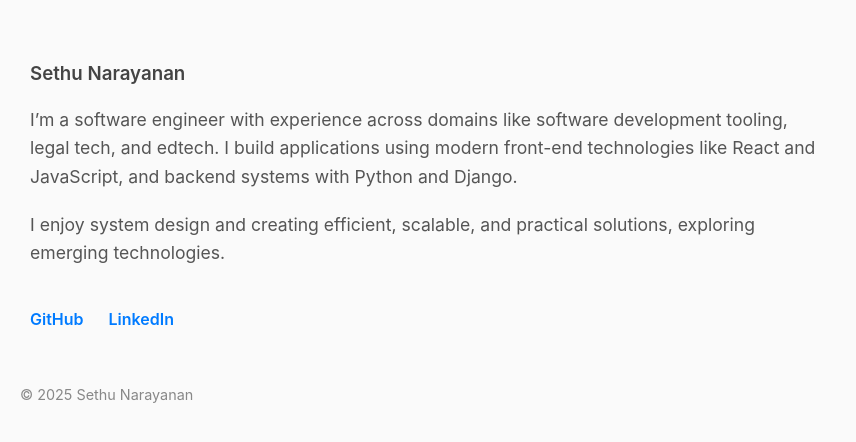
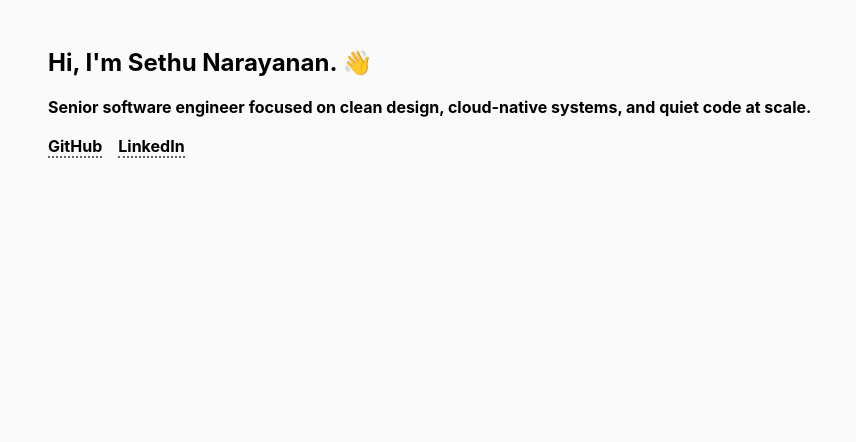
Before and after one commit to sethunarayanan/sethunarayanan.github.io, a plain HTML site: page index.html in a window 1280 px wide. Shown: the whole page, without its empty margins (0-856 px from the left). Drawn offline with Linux system fonts and the light colour scheme.

Commit message:
Cleaned up

```diff
--- a/css/style.css
+++ b/css/style.css
@@ -1,85 +1,36 @@
 body {
     font-family: -apple-system, BlinkMacSystemFont, "Segoe UI", Roboto, Oxygen, Ubuntu, Cantarell, "Helvetica Neue", sans-serif;
-    margin: 0;
-    padding: 40px 20px;
     background-color: #fafafa;
-    color: #333;
-    line-height: 1.6;
+    margin: 2rem;
 }
 
-h1 {
-    font-size: 2.5rem;
-    font-weight: 700;
-    color: #222;
-    margin-bottom: 20px;
-}
-
-h3 {
-    font-weight: 600;
-    margin-bottom: 15px;
-    color: #444;
-}
-
-section {
-    margin-bottom: 40px;
-    padding: 0 10px;
-    max-width: 800px;
-}
-
-#about p {
-    font-size: 1.1rem;
-    color: #555;
-    margin-bottom: 20px;
-}
-
-.external-links {
+ul {
+    margin-top: 1.2rem;
     list-style: none;
     padding: 0;
     display: flex;
-    gap: 25px;
-    margin: 0 0 20px 0;
+    gap: 1rem;
 }
 
-.external-links li a {
+ul li a {
+    font-weight: 700;
     text-decoration: none;
-    font-weight: 600;
-    color: #007bff;
-    border-bottom: 2px solid transparent;
-    transition: all 0.3s ease;
-    padding: 5px 0;
+    color: #000;
+    border-bottom: 2px dotted rgba(0, 0, 0, 0.6);
 }
 
-.external-links li a:hover {
-    border-bottom: 2px solid #007bff;
-    color: #0056b3;
-}
-
-.footer {
-    font-size: 0.9rem;
-    color: #888;
-    margin-top: 50px;
-    padding-bottom: 20px;
+ul li a:hover {
+    border-bottom: 2px solid #000;
 }
 
 @media (max-width: 600px) {
-  body {
-    font-size: 1.05rem;
-    padding: 20px 10px;
-  }
+    body {
+        margin-top: 30vh;
+    }
+}
 
-  h1 {
-    font-size: 2.2rem;
-  }
-
-  h3 {
-    font-size: 1.3rem;
-  }
-
-  #about p {
-    font-size: 1.15rem;
-  }
-
-  .external-links li a {
-    font-size: 1rem;
-  }
+@media (min-width: 1025px) {
+    body {
+        margin: 3rem;
+    }
 }
--- a/index.html
+++ b/index.html
@@ -3,34 +3,25 @@
 <head>
   <meta charset="UTF-8">
   <meta name="viewport" content="width=device-width, initial-scale=1.0">
-  <title>Sethu Narayanan | Personal Website</title>
+  <link rel="icon" type="image/png" href="assets/favicon.png">
+  <meta name="description" content="Senior Software Engineer.">
+  <meta property="og:title" content="Sethu Narayanan">
+  <meta property="og:description" content="Senior software engineer | Python | Django | FastAPI | JavaScript | React">
+  <meta property="og:type" content="website">
+  <title>Sethu Narayanan | Senior Software Engineer | Personal Website</title>
   <link rel="stylesheet" href="css/style.css">
 </head>
 <body>
-<section id="about">
-<h3>Sethu Narayanan</h3>
-<p>
-    I’m a software engineer with experience across domains like software development tooling, legal tech, and edtech.
-    I build applications using modern front-end technologies like React and JavaScript, and backend systems with Python and Django.
-</p>
-<p>
-    I enjoy system design and creating efficient, scalable, and practical solutions, exploring emerging technologies.
-</p>
+<main>
+<section>
+  <h1>Hi, I'm Sethu Narayanan. 👋</h1>
+  <p><b>Senior software engineer focused on clean design, cloud-native systems, and quiet code at scale.</b></p>
 </section>
-
-<section id="links">
-<ul class="external-links">
-    <li><a href="https://github.com/sethunarayanan" target="_blank">GitHub</a></li>
-    <li><a href="https://www.linkedin.com/in/sethunarayananvs" target="_blank">LinkedIn</a></li>
+<ul>
+    <li><a href="https://github.com/sethunarayanan" target="_blank" rel="noopener noreferrer">GitHub</a></li>
+    <li><a href="https://www.linkedin.com/in/sethunarayananvs" target="_blank" rel="noopener noreferrer">LinkedIn</a></li>
 </ul>
 </section>
-
-<div class="footer">
-    &copy; <span id="year"></span> Sethu Narayanan
-</div>
-
-<script>
-    document.getElementById('year').textContent = new Date().getFullYear();
-</script>
+</main>
 </body>
 </html>
```
Also changed, not shown: assets/favicon.png (added).
